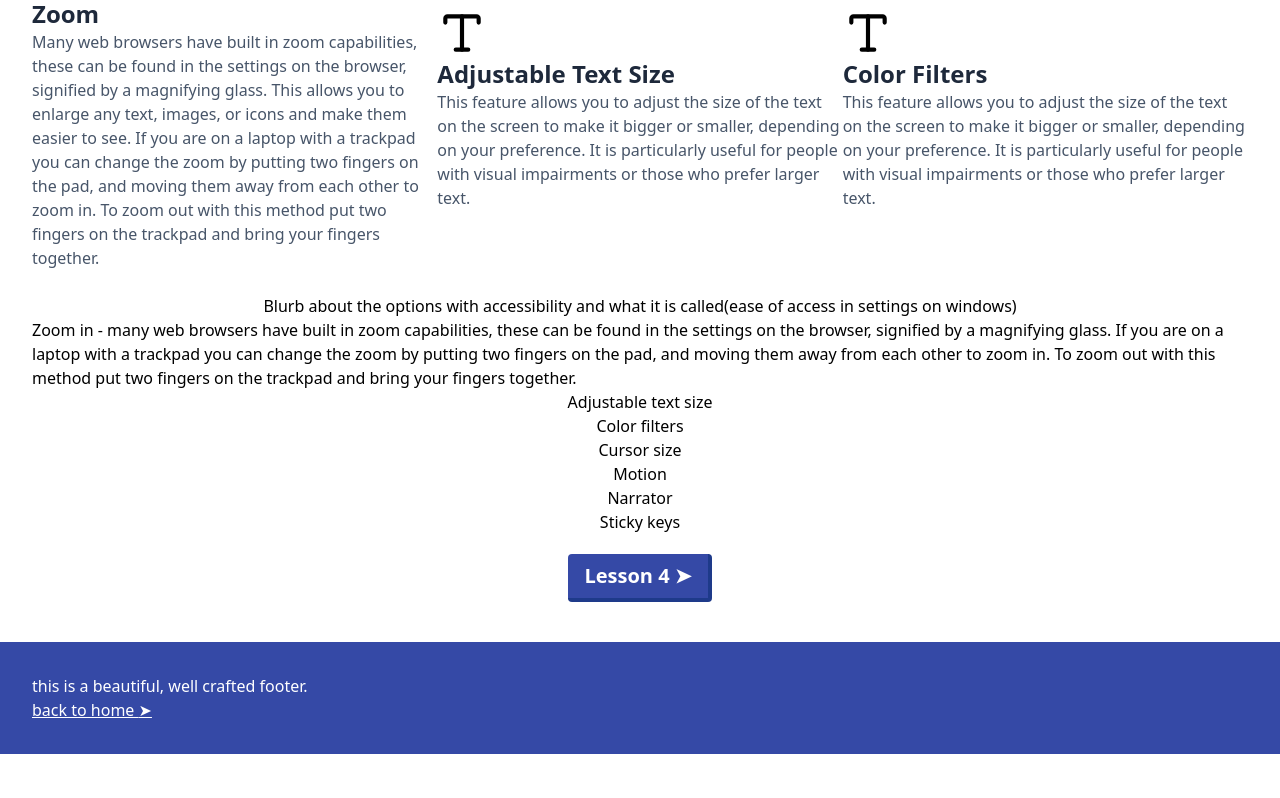
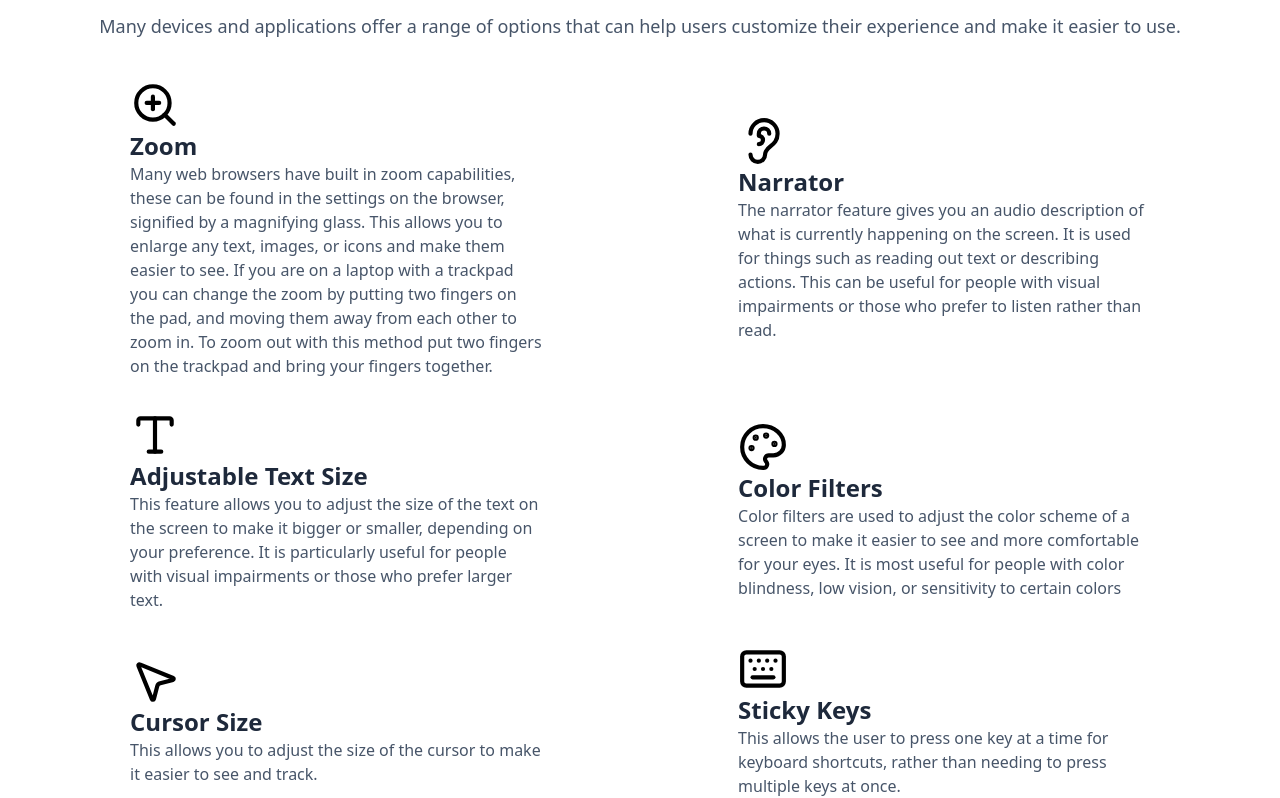
Before and after one commit to j-cleme/capstone_teaching-tech-lit, a SvelteKit app: page /accessibility in a window 1280 px wide. Shown: the part 869-1667 px from the top of the page. Before the commit the page ends 1623 px from the top, so only its background shows below. Built offline with nearby package versions, Linux system fonts and the light colour scheme.

Commit message:
Accessibility Updates

```diff
--- a/src/routes/accessibility/+page.svelte
+++ b/src/routes/accessibility/+page.svelte
@@ -1,5 +1,5 @@
 <script>
-	import { ChevronDown,ZoomIn,Type } from 'lucide-svelte';
+	import { ChevronDown,ZoomIn,Type,Palette,Ear,MousePointer2,Keyboard } from 'lucide-svelte';
 	import NextLesson from '$lib/NextLesson.svelte';
 	import { base } from '$app/paths';
 </script>
@@ -32,9 +32,15 @@
 			<ChevronDown size={50} style="color:rgb(71, 85, 105);" />
 		</div>
 	</div>
+	<h2 class="text-slate-800 text-4xl font-semibold mt-8">
+		Accessibility Options<span class="text-[#3549A6]">.</span>
+	</h2>
+	<p class="text-slate-600 my-4 text-lg">
+		Many devices and applications offer a range of options that can help users customize their experience and make it easier to use.
 
-	<div class="md:grid md:grid-cols-3 w-full justify-items-center items-center my-6">
-		<div>
+	</p>
+	<div class="md:grid md:grid-cols-2 w-full justify-items-center items-center my-2">
+		<div class="my-4">
 			<ZoomIn size={50} />
 			<h1 class=" text-2xl text-slate-800 font-semibold ">Zoom</h1>
 			<p class="text-slate-600 max-w-[45ch]">
@@ -42,7 +48,15 @@
 			</p>
 		</div>
 
-		<div>
+		<div class="my-4">
+			<Ear size={50} />
+			<h1 class=" text-2xl text-slate-800 font-semibold ">Narrator</h1>
+			<p class="text-slate-600 max-w-[45ch]">
+				The narrator feature gives you an audio description of what is currently happening on the screen. It is used for things such as reading out text or describing actions. This can be useful for people with visual impairments or those who prefer to listen rather than read.
+			</p>
+		</div>
+
+		<div class="my-4">
 			<Type size={50} />
 			<h1 class=" text-2xl text-slate-800 font-semibold ">Adjustable Text Size</h1>
 			<p class="text-slate-600 max-w-[45ch]">
@@ -50,31 +64,31 @@
 			</p>
 		</div>
 
-		<div>
-			<Type size={50} />
+		<div class="my-4">
+			<Palette size={50} />
 			<h1 class=" text-2xl text-slate-800 font-semibold ">Color Filters</h1>
 			<p class="text-slate-600 max-w-[45ch]">
-				This feature allows you to adjust the size of the text on the screen to make it bigger or smaller, depending on your preference. It is particularly useful for people with visual impairments or those who prefer larger text.
+				Color filters are used to adjust the color scheme of a screen to make it easier to see and more comfortable for your eyes. It is most useful for people with color blindness, low vision, or sensitivity to certain colors
 			</p>
 		</div>
+
+		<div class="my-4">
+			<MousePointer2 size={50} />
+			<h1 class=" text-2xl text-slate-800 font-semibold ">Cursor Size</h1>
+			<p class="text-slate-600 max-w-[45ch]">
+				This allows you to adjust the size of the cursor to make it easier to see and track.
+			</p>
+		</div>
+
+		<div class="my-4">
+			<Keyboard size={50} />
+			<h1 class=" text-2xl text-slate-800 font-semibold ">Sticky Keys</h1>
+			<p class="text-slate-600 max-w-[45ch]">
+				This allows the user to press one key at a time for keyboard shortcuts, rather than needing to press multiple keys at once. 			</p>
+		</div>
+
+
 	</div>
-	<p>
-		Blurb about the options with accessibility and what it is called(ease of access in settings on
-		windows)
-	</p>
-	<p>
-		Zoom in - many web browsers have built in zoom capabilities, these can be found in the settings
-		on the browser, signified by a magnifying glass. If you are on a laptop with a trackpad you can
-		change the zoom by putting two fingers on the pad, and moving them away from each other to zoom
-		in. To zoom out with this method put two fingers on the trackpad and bring your fingers
-		together.
-	</p>
-	<p>Adjustable text size</p>
-	<p>Color filters</p>
-	<p>Cursor size</p>
-	<p>Motion</p>
-	<p>Narrator</p>
-	<p>Sticky keys</p>
 </main>
 <section class="flex items-center justify-center my-5">
 	<NextLesson lessonNumber={'3'} nextPageLink="/browsers" />
```
